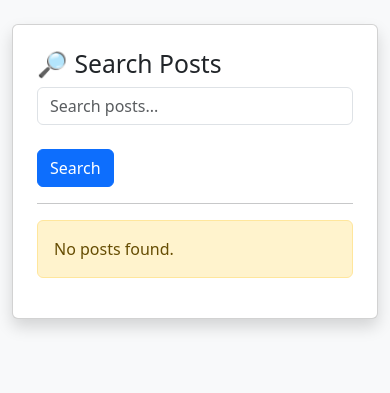
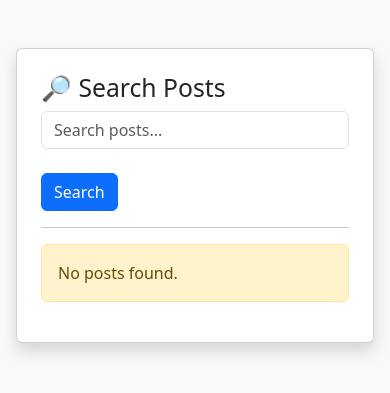
Before and after one commit to tahoorBuilds/EchoMateLite, a Flask app: page /searchpost in a window 390 px wide. Shown: the top 393 px of the page. Run offline with Flask 3, Linux system fonts and the light colour scheme.

Commit message:
Fix mobile layout

```diff
--- a/templates/admin.html
+++ b/templates/admin.html
@@ -3,11 +3,13 @@
 <head>
     <title>Admin Dashboard</title>
 
+    <meta name="viewport" content="width=device-width, initial-scale=1">
+
     <link href="https://cdn.jsdelivr.net/npm/bootstrap@5.3.3/dist/css/bootstrap.min.css" rel="stylesheet">
 </head>
 <body class="bg-light">
 
-<div class="container mt-5">
+<div class="container-fluid px-3 mt-5">
 
     <h1 class="mb-4 text-center">Admin Dashboard</h1>
 
--- a/templates/chat.html
+++ b/templates/chat.html
@@ -3,11 +3,13 @@
 <head>
     <title>Chat</title>
 
+    <meta name="viewport" content="width=device-width, initial-scale=1">
+
     <link href="https://cdn.jsdelivr.net/npm/bootstrap@5.3.3/dist/css/bootstrap.min.css" rel="stylesheet">
 </head>
 <body class="bg-light">
 
-<div class="container mt-4">
+<div class="container-fluid px-3 mt-5">
 
     <div class="card shadow">
 
--- a/templates/createpost.html
+++ b/templates/createpost.html
@@ -2,11 +2,14 @@
 <html>
 <head>
     <title>Create Post</title>
+
+    <meta name="viewport" content="width=device-width, initial-scale=1">
+
     <link href="https://cdn.jsdelivr.net/npm/bootstrap@5.3.3/dist/css/bootstrap.min.css" rel="stylesheet">
 </head>
 <body class="bg-light">
 
-<div class="container mt-5" style="max-width:700px;">
+<div class="container-fluid px-3 mt-5">
 
     <div class="card shadow p-4">
 
--- a/templates/editbio.html
+++ b/templates/editbio.html
@@ -2,11 +2,13 @@
 <html>
 <head>
     <title>Edit Bio</title>
+
+    <meta name="viewport" content="width=device-width, initial-scale=1">
     <link href="https://cdn.jsdelivr.net/npm/bootstrap@5.3.3/dist/css/bootstrap.min.css" rel="stylesheet">
 </head>
 <body class="bg-light">
 
-<div class="container mt-5" style="max-width:700px;">
+<div class="container-fluid px-3 mt-5">
 
     <div class="card p-4 shadow">
 
--- a/templates/editpost.html
+++ b/templates/editpost.html
@@ -3,11 +3,13 @@
 <head>
     <title>Edit Post</title>
 
+    <meta name="viewport" content="width=device-width, initial-scale=1">
+
     <link href="https://cdn.jsdelivr.net/npm/bootstrap@5.3.3/dist/css/bootstrap.min.css" rel="stylesheet">
 </head>
 <body class="bg-light">
 
-<div class="container mt-4">
+<div class="container-fluid px-3 mt-5">
 
     <div class="card p-4 shadow">
 
--- a/templates/feed.html
+++ b/templates/feed.html
@@ -2,13 +2,15 @@
 <html>
 <head>
     <title>Feed</title>
+
+    <meta name="viewport" content="width=device-width, initial-scale=1">
 
     <link href="https://cdn.jsdelivr.net/npm/bootstrap@5.3.3/dist/css/bootstrap.min.css" rel="stylesheet">
 </head>
 
 <body class="bg-light">
 
-<div class="container mt-4">
+<div class="container-fluid px-3 mt-5">
 
     <h1 class="mb-4">EchoMateLite Feed</h1>
 
--- a/templates/inbox.html
+++ b/templates/inbox.html
@@ -3,11 +3,13 @@
 <head>
     <title>Inbox</title>
 
+    <meta name="viewport" content="width=device-width, initial-scale=1">
+
     <link href="https://cdn.jsdelivr.net/npm/bootstrap@5.3.3/dist/css/bootstrap.min.css" rel="stylesheet">
 </head>
 <body class="bg-light">
 
-<div class="container mt-4">
+<div class="container-fluid px-3 mt-5">
 
     <div class="card shadow p-4">
 
--- a/templates/login.html
+++ b/templates/login.html
@@ -3,11 +3,13 @@
 <head>
     <title>Login</title>
 
+    <meta name="viewport" content="width=device-width, initial-scale=1">
+
     <link href="https://cdn.jsdelivr.net/npm/bootstrap@5.3.3/dist/css/bootstrap.min.css" rel="stylesheet">
 </head>
 <body class="bg-light">
 
-<div class="container mt-5">
+<div class="container-fluid px-3 mt-5">
 
     <div class="card shadow p-4 mx-auto" style="max-width: 500px;">
 
--- a/templates/notifications.html
+++ b/templates/notifications.html
@@ -6,7 +6,7 @@
 </head>
 <body class="bg-light">
 
-<div class="container mt-4">
+<div class="container-fluid px-3 mt-5">
     <div class="card p-4 shadow">
 
         <h2>Notifications</h2>
--- a/templates/profile.html
+++ b/templates/profile.html
@@ -3,11 +3,13 @@
 <head>
     <title>Profile</title>
 
+    <meta name="viewport" content="width=device-width, initial-scale=1">
+
     <link href="https://cdn.jsdelivr.net/npm/bootstrap@5.3.3/dist/css/bootstrap.min.css" rel="stylesheet">
 </head>
 <body class="bg-light">
 
-<div class="container mt-4">
+<div class="container-fluid px-3 mt-5">
 
     <div class="card p-4 shadow">
 
--- a/templates/searchpost.html
+++ b/templates/searchpost.html
@@ -2,12 +2,12 @@
 <html>
 <head>
     <title>Search Posts</title>
-
+    <meta name="viewport" content="width=device-width, initial-scale=1">
     <link href="https://cdn.jsdelivr.net/npm/bootstrap@5.3.3/dist/css/bootstrap.min.css" rel="stylesheet">
 </head>
 <body class="bg-light">
 
-<div class="container mt-4">
+<div class="container-fluid px-3 mt-5">
 
     <div class="card shadow p-4">
 
```
